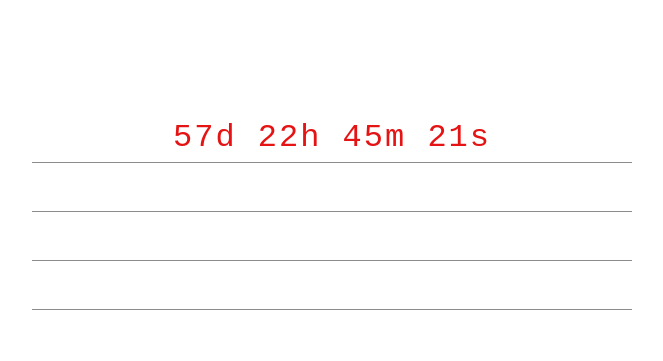
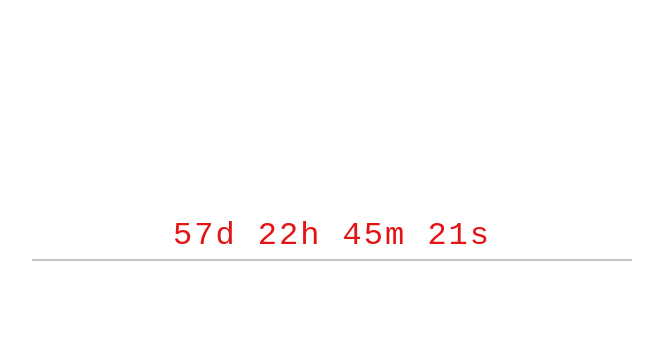
Before and after one commit to Shrikrishnan/Happily-Ever-After-Begins, a plain HTML site: page index.html in a window 1280 px wide. Shown: the part 164-525 px from the top of the page, without its empty margins (308-971 px from the left). Drawn offline with Linux system fonts and the light colour scheme; a web font is replaced by a local one.

Commit message:
Done Some Minor Updates

```diff
--- a/index.html
+++ b/index.html
@@ -68,6 +68,7 @@
                 <div class="section border-bottom-class">
                     <div id="demo" class="text"></div>
                 </div>
+                <!--
                 <div class="section border-bottom-class">
                     <div id="days" class="text days-color"></div>
                 </div>
@@ -80,6 +81,7 @@
                 <div class="section">
                     <div id="seconds" class="text seconds-color"></div>
                 </div>
+                -->
             </div>
 
         <script>
@@ -107,10 +109,10 @@
 
                 // Display the result in the element with id="demo"
                 document.getElementById("demo").innerHTML = days + "d " + hours + "h " + minutes + "m " + seconds + "s ";
-                documet.getElementById("days").innerHTML = days + "d";
-                document.getElementById("hours").innerHTML = Math.floor((distance / (1000 * 60 * 60))) + " h";
-                document.getElementById("minutes").innerHTML = Math.floor((distance / (1000 * 60))) + " m";
-                document.getElementById("seconds").innerHTML = Math.floor((distance / 1000)) + " s";
+                //documet.getElementById("days").innerHTML = days + "d";
+               // document.getElementById("hours").innerHTML = Math.floor((distance / (1000 * 60 * 60))) + " h";
+                //document.getElementById("minutes").innerHTML = Math.floor((distance / (1000 * 60))) + " m";
+                //document.getElementById("seconds").innerHTML = Math.floor((distance / 1000)) + " s";
 
                 // If the count down is finished, write some text
                 if (distance < 0) {
```
